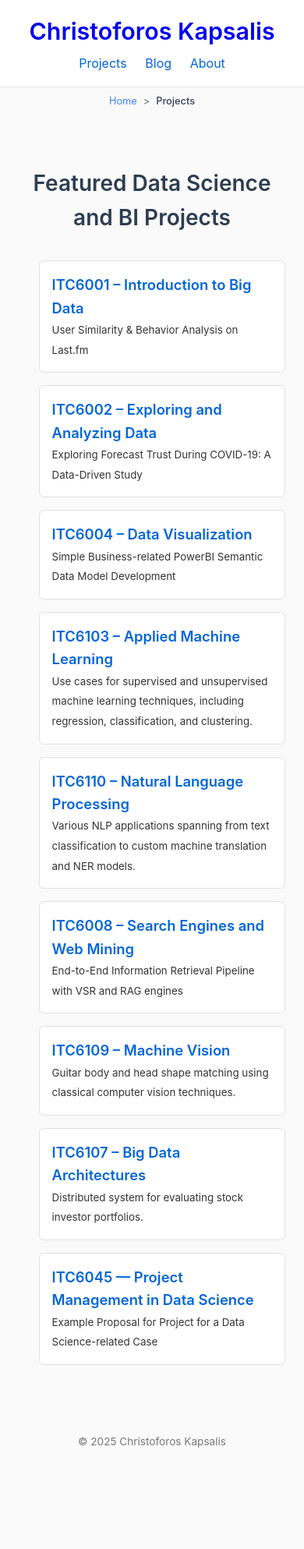
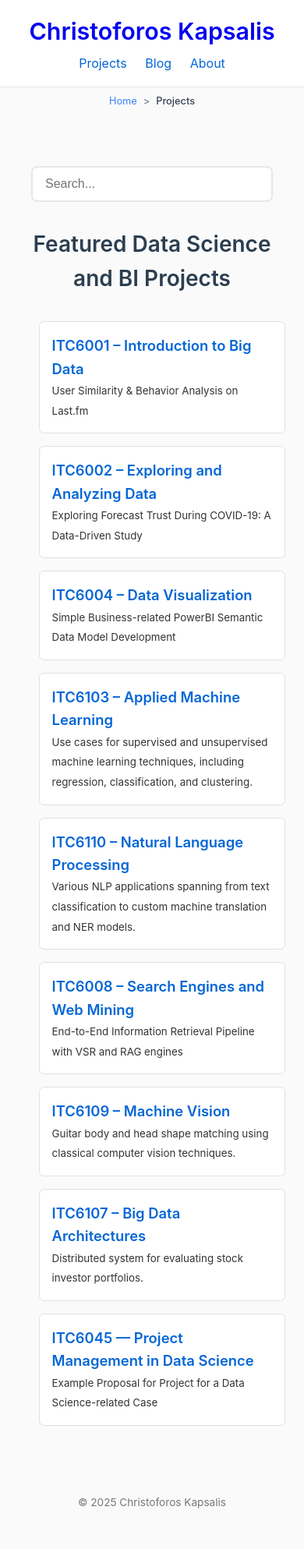
Before and after one commit to C-Kapsalis/portfolio-website, a Jekyll site: the page built from index.md, in a window 390 px wide. Shown: the whole page at 78% size. Built offline with Jekyll 4.4.1, drawn with Linux system fonts in a browser that asks for light colours; comment, search, counter and statistics services are not loaded; before the commit the page ends 1909 px from its top, so only the background shows below that.

Commit message:
fix attempt

```diff
--- a/_layouts/default.html
+++ b/_layouts/default.html
@@ -27,8 +27,9 @@
   {% include breadcrumbs.html %}
   <main class="wrapper">
 
-<!-- simple search feature -->
-{% if page.url == "/portfolio-website/blog/" or page.url == "/portfolio-website/portfolio/" or page.url == "/portfolio-website/" %}
+<!-- Simple search feature -->
+{% assign current_url = page.url | prepend: site.baseurl %}
+{% if page.url == "/blog/" or page.url contains "/blog/" or page.url == "/" or page.url contains "/projects/" %}
   <div class="search-box">
     <input type="text" id="search-input" placeholder="Search..." />
     <ul id="results-container"></ul>
--- a/assets/css/style.css
+++ b/assets/css/style.css
@@ -184,6 +184,7 @@ body:not(.home-page) .wrapper {
   font-size: 1rem;
   background: white;
   transition: border-color 0.2s ease;
+  box-sizing: border-box;
 }
 
 .search-box input:focus {
@@ -201,11 +202,11 @@ body:not(.home-page) .wrapper {
   box-shadow: 0 4px 6px -1px rgba(0, 0, 0, 0.1);
   max-height: 300px;
   overflow-y: auto;
-  display: none; /* Hidden by default */
+  display: none;
 }
 
 #results-container:not(:empty) {
-  display: block; /* Show when there are results */
+  display: block;
   border: 1px solid #e5e7eb;
 }
 
@@ -229,15 +230,3 @@ body:not(.home-page) .wrapper {
   background-color: #f9fafb;
   color: #3b82f6;
 }
-
-/* Responsive */
-@media (max-width: 768px) {
-  .search-box {
-    margin: 0.5rem auto 1.5rem auto;
-  }
-
-  .search-box input {
-    font-size: 0.9rem;
-    padding: 0.6rem 0.8rem;
-  }
-}
```
Also changed, not shown: other parts of _layouts/default.html (+10 -24 lines).
